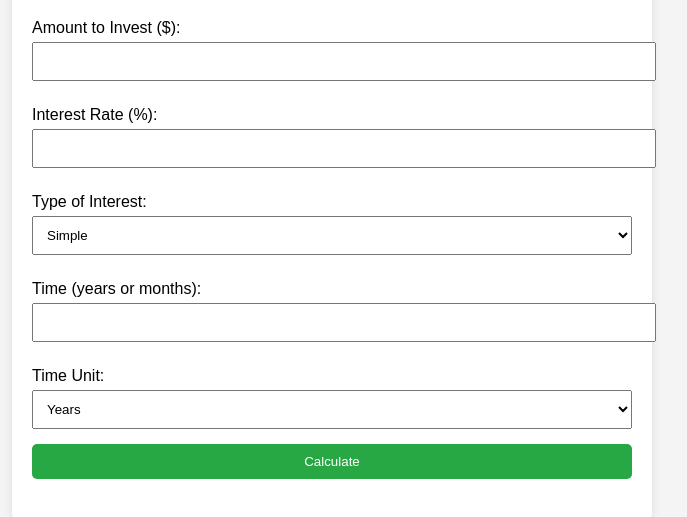
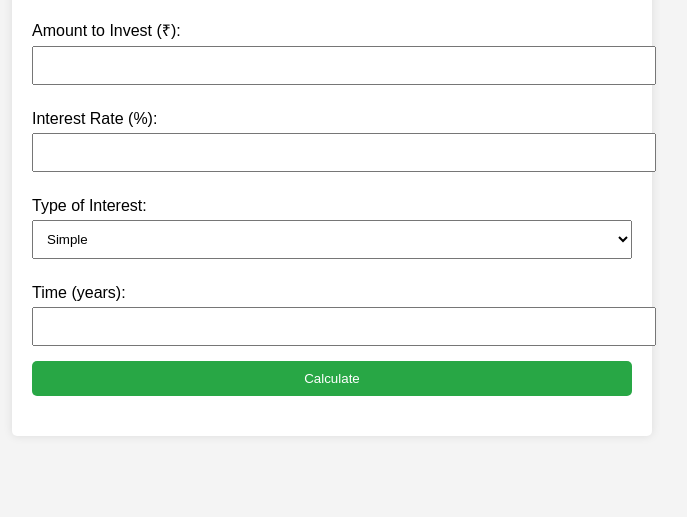
Before and after one commit to ashish36333/intrest, a plain HTML site: page index.html in a window 1280 px wide. Shown: the part 101-618 px from the top of the page, without its empty margins (308-995 px from the left). Drawn offline with Linux system fonts and the light colour scheme.

Commit message:
Update index.html

```diff
--- a/index.html
+++ b/index.html
@@ -10,7 +10,7 @@
     <div class="container">
         <h1>Interest Calculator</h1>
         <form id="calculator">
-            <label for="principal">Amount to Invest ($):</label>
+            <label for="principal">Amount to Invest (₹):</label>
             <input type="number" id="principal" required>
 
             <label for="rate">Interest Rate (%):</label>
@@ -22,14 +22,8 @@
                 <option value="compound">Compound</option>
             </select>
 
-            <label for="time">Time (years or months):</label>
+            <label for="time">Time (years):</label>
             <input type="number" id="time" required>
-
-            <label for="timeUnit">Time Unit:</label>
-            <select id="timeUnit">
-                <option value="years">Years</option>
-                <option value="months">Months</option>
-            </select>
 
             <button type="submit">Calculate</button>
         </form>
```
